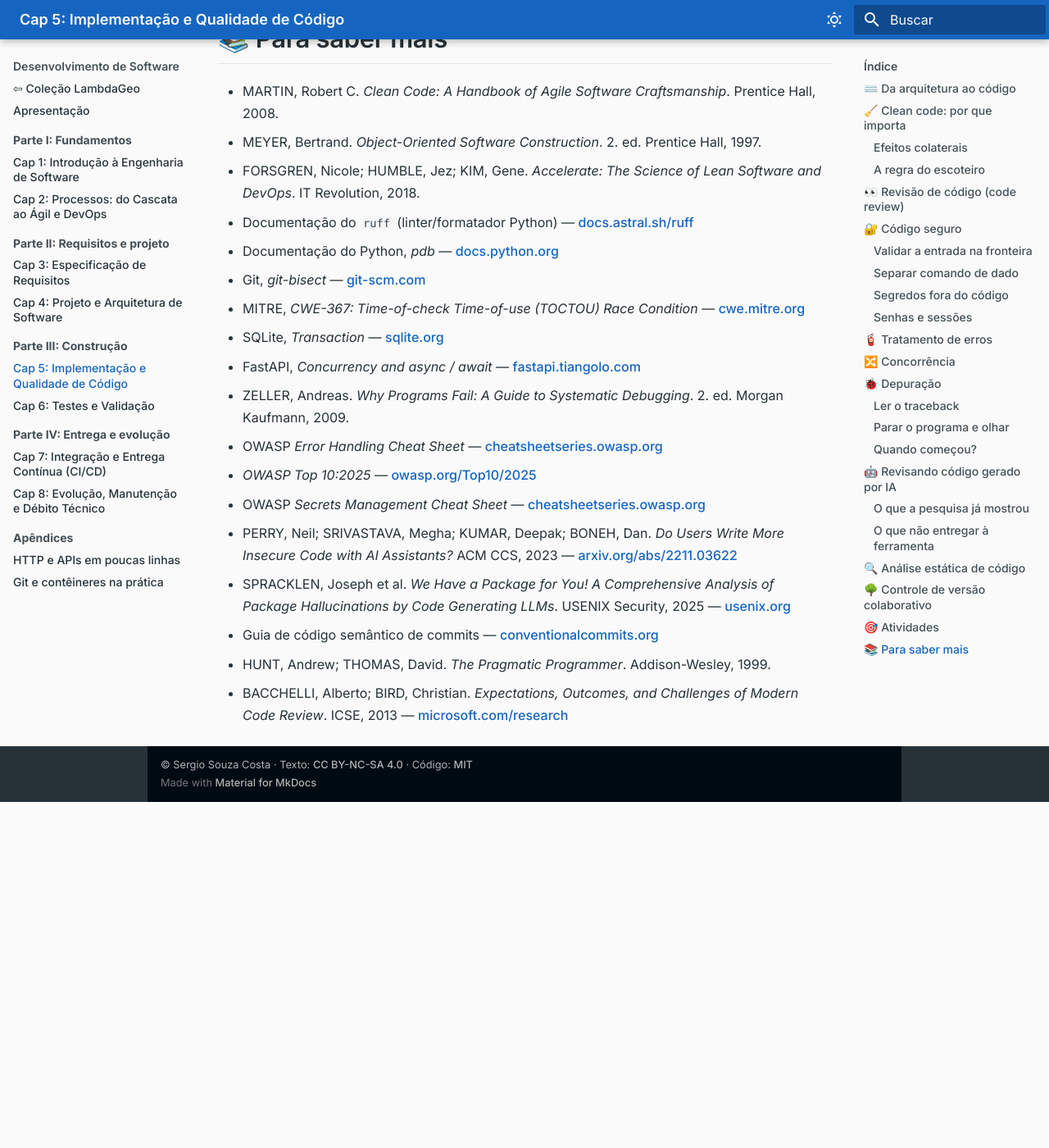
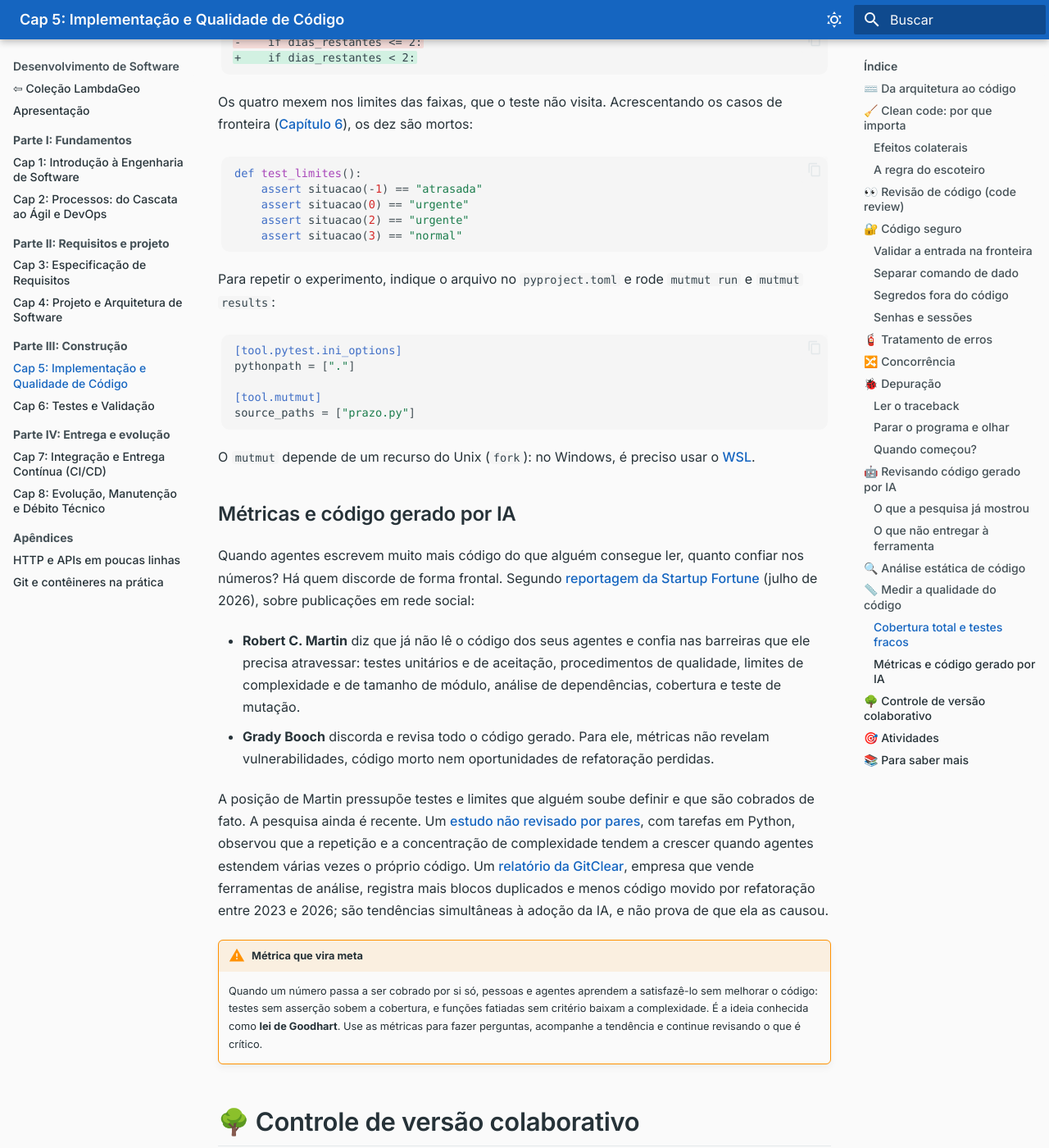
Before and after one commit to lambdageo-edu/book-engenharia-de-software, an MkDocs documentation site: the page built from docs/capitulos/05_implementacao_qualidade.md, in a window 1280 px wide and 1400 px high, scrolled down 15256 px. Shown: the whole window at 82% size. Built offline with MkDocs 1.6.1 and Material for MkDocs 9.7.7, drawn with Linux system fonts in a browser that asks for light colours; before the commit the page ends 16234 px from its top, so only the background shows below that; some of the changed text lies outside the part shown.

Commit message:
Capítulo 5: medir a qualidade do código, com cobertura, mutação e o debate sobre IA
Co-Authored-By: Claude Sonnet 5.5 <noreply@anthropic.com>
Claude-Session: https://claude.ai/code/session_012bE8URAXDT9a1qc7U92QJo

````diff
--- a/docs/capitulos/05_implementacao_qualidade.md
+++ b/docs/capitulos/05_implementacao_qualidade.md
@@ -399,6 +399,90 @@ Duas outras verificações automáticas complementam a análise do código e nã
 
 A maioria dos times integra essas ferramentas diretamente no pipeline de CI (Capítulo 7), rejeitando automaticamente mudanças que violem regras mínimas de qualidade — tirando a discussão de estilo (tabs vs. espaços, aspas simples vs. duplas) da revisão humana e deixando-a para a ferramenta decidir de forma consistente.
 
+## 📏 Medir a qualidade do código
+
+Ler o código continua sendo a principal forma de julgá-lo, mas algumas propriedades podem ser medidas. Os números ajudam a decidir **onde olhar primeiro**, sobretudo quando o volume de código cresce.
+
+| Métrica | O que responde | Cuidado |
+|---|---|---|
+| **Complexidade ciclomática** ([McCabe, 1976](https://doi.org/10.1109/TSE.1976.233837)) | Quantos caminhos independentes passam por uma função | Não mede nomes nem clareza |
+| **Tamanho** de funções e módulos | Quanto é preciso ler de uma vez | Dividir sem critério só espalha a complexidade |
+| **Duplicação** | Quanto código se repete | Trechos parecidos podem ter razões diferentes para mudar |
+| **Dependências** entre módulos | Quem depende de quem, e se há ciclos ([acoplamento](04_projeto_arquitetura.md)) | O que importa é a direção, não só a quantidade |
+| **Cobertura** ([Capítulo 6](06_testes_validacao.md)) | O que os testes executam | Executar não é verificar |
+| **Teste de mutação** | Se os testes percebem um defeito introduzido de propósito | É lento, e alguns mutantes se comportam como o original |
+| **CRAP** (*Change Risk Anti-Patterns*) | Onde há muita complexidade com pouco teste | O limite adotado é uma convenção |
+
+O CRAP, proposto por Alberto Savoia e Bob Evans, combina a complexidade `c` de uma função com a fração dela coberta por testes, `cov`: `c² × (1 − cov)³ + c`. Com cobertura total, sobra apenas a complexidade.
+
+Em Python, a complexidade pode ser limitada pelo próprio `ruff` (regra [`C901`](https://docs.astral.sh/ruff/rules/complex-structure/)) e listada pelo [`radon`](https://radon.readthedocs.io/).
+
+### Cobertura total e testes fracos
+
+Em `prazo.py`:
+
+```python
+def situacao(dias_restantes):
+    if dias_restantes < 0:
+        return "atrasada"
+    if dias_restantes <= 2:
+        return "urgente"
+    return "normal"
+```
+
+E em `tests/test_prazo.py`:
+
+```python
+from prazo import situacao
+
+
+def test_situacoes():
+    assert situacao(-5) == "atrasada"
+    assert situacao(1) == "urgente"
+    assert situacao(10) == "normal"
+```
+
+O teste passa e cobre 100% das linhas e dos desvios. O teste de mutação faz pequenas alterações no código, os **mutantes**, e roda os testes contra cada uma. Se os testes falham, o mutante foi morto; se passam, sobreviveu. Com o [`mutmut`](https://github.com/boxed/mutmut) 3.8.1, quatro dos dez mutantes deste exemplo sobrevivem, entre eles:
+
+```diff
+-    if dias_restantes <= 2:
++    if dias_restantes < 2:
+```
+
+Os quatro mexem nos limites das faixas, que o teste não visita. Acrescentando os casos de fronteira ([Capítulo 6](06_testes_validacao.md)), os dez são mortos:
+
+```python
+def test_limites():
+    assert situacao(-1) == "atrasada"
+    assert situacao(0) == "urgente"
+    assert situacao(2) == "urgente"
+    assert situacao(3) == "normal"
+```
+
+Para repetir o experimento, indique o arquivo no `pyproject.toml` e rode `mutmut run` e `mutmut results`:
+
+```toml
+[tool.pytest.ini_options]
+pythonpath = ["."]
+
+[tool.mutmut]
+source_paths = ["prazo.py"]
+```
+
+O `mutmut` depende de um recurso do Unix (`fork`): no Windows, é preciso usar o [WSL](https://learn.microsoft.com/windows/wsl/).
+
+### Métricas e código gerado por IA
+
+Quando agentes escrevem muito mais código do que alguém consegue ler, quanto confiar nos números? Há quem discorde de forma frontal. Segundo [reportagem da Startup Fortune](https://startupfortune.com/uncle-bob-martin-says-he-no-longer-reads-ai-generated-code-and-the-developer-world-is-split/) (julho de 2026), sobre publicações em rede social:
+
+* **Robert C. Martin** diz que já não lê o código dos seus agentes e confia nas barreiras que ele precisa atravessar: testes unitários e de aceitação, procedimentos de qualidade, limites de complexidade e de tamanho de módulo, análise de dependências, cobertura e teste de mutação.
+* **Grady Booch** discorda e revisa todo o código gerado. Para ele, métricas não revelam vulnerabilidades, código morto nem oportunidades de refatoração perdidas.
+
+A posição de Martin pressupõe testes e limites que alguém soube definir e que são cobrados de fato. A pesquisa ainda é recente. Um [estudo não revisado por pares](https://arxiv.org/abs/2603.24755), com tarefas em Python, observou que a repetição e a concentração de complexidade tendem a crescer quando agentes estendem várias vezes o próprio código. Um [relatório da GitClear](https://gitclear.com/the_ai_code_quality_maintainability_gap), empresa que vende ferramentas de análise, registra mais blocos duplicados e menos código movido por refatoração entre 2023 e 2026; são tendências simultâneas à adoção da IA, e não prova de que ela as causou.
+
+!!! warning "Métrica que vira meta"
+    Quando um número passa a ser cobrado por si só, pessoas e agentes aprendem a satisfazê-lo sem melhorar o código: testes sem asserção sobem a cobertura, e funções fatiadas sem critério baixam a complexidade. É a ideia conhecida como **lei de Goodhart**. Use as métricas para fazer perguntas, acompanhe a tendência e continue revisando o que é crítico.
+
 ## 🌳 Controle de versão colaborativo
 
 Git se tornou, de longe, o sistema de controle de versão dominante na indústria. Além de rastrear o histórico de mudanças, ele viabiliza os fluxos de trabalho colaborativos que sustentam revisão de código e integração contínua:
@@ -424,6 +508,7 @@ Git se tornou, de longe, o sistema de controle de versão dominante na indústri
 7. Reproduza o erro de `relatorio.py`, pare nele com `breakpoint()` e examine `membros`. Corrija e confira que o teste passa.
 8. Em um repositório de teste, introduza um defeito no meio de uma sequência de *commits* e encontre-o com `git bisect run`.
 9. Em `corrida.py`, troque o trecho intercalado por chamadas a `assumir` e confira que só a primeira devolve `True`. Depois procure, em um projeto seu, um "consulta, decide, grava" e diga o que acontece se dois pedidos chegarem juntos.
+10. Rode o exemplo de `prazo.py` com cobertura e com teste de mutação. Depois peça a um assistente de IA testes para uma função sua e veja quantos mutantes eles matam.
 
 ## 📚 Para saber mais
 
@@ -445,3 +530,5 @@ Git se tornou, de longe, o sistema de controle de versão dominante na indústri
 * Guia de código semântico de commits — [conventionalcommits.org](https://www.conventionalcommits.org/pt-br/)
 * HUNT, Andrew; THOMAS, David. *The Pragmatic Programmer*. Addison-Wesley, 1999.
 * BACCHELLI, Alberto; BIRD, Christian. *Expectations, Outcomes, and Challenges of Modern Code Review*. ICSE, 2013 — [microsoft.com/research](https://www.microsoft.com/en-us/research/?p=164195)
+* MCCABE, Thomas J. *A Complexity Measure*. IEEE Transactions on Software Engineering, 1976 — [doi.org](https://doi.org/10.1109/TSE.1976.233837)
+* ORLANSKI, Gabriel et al. *SlopCodeBench: Benchmarking How Coding Agents Degrade Over Long-Horizon Iterative Tasks*. 2026, não revisado por pares — [arxiv.org/abs/2603.24755](https://arxiv.org/abs/2603.24755)
````
